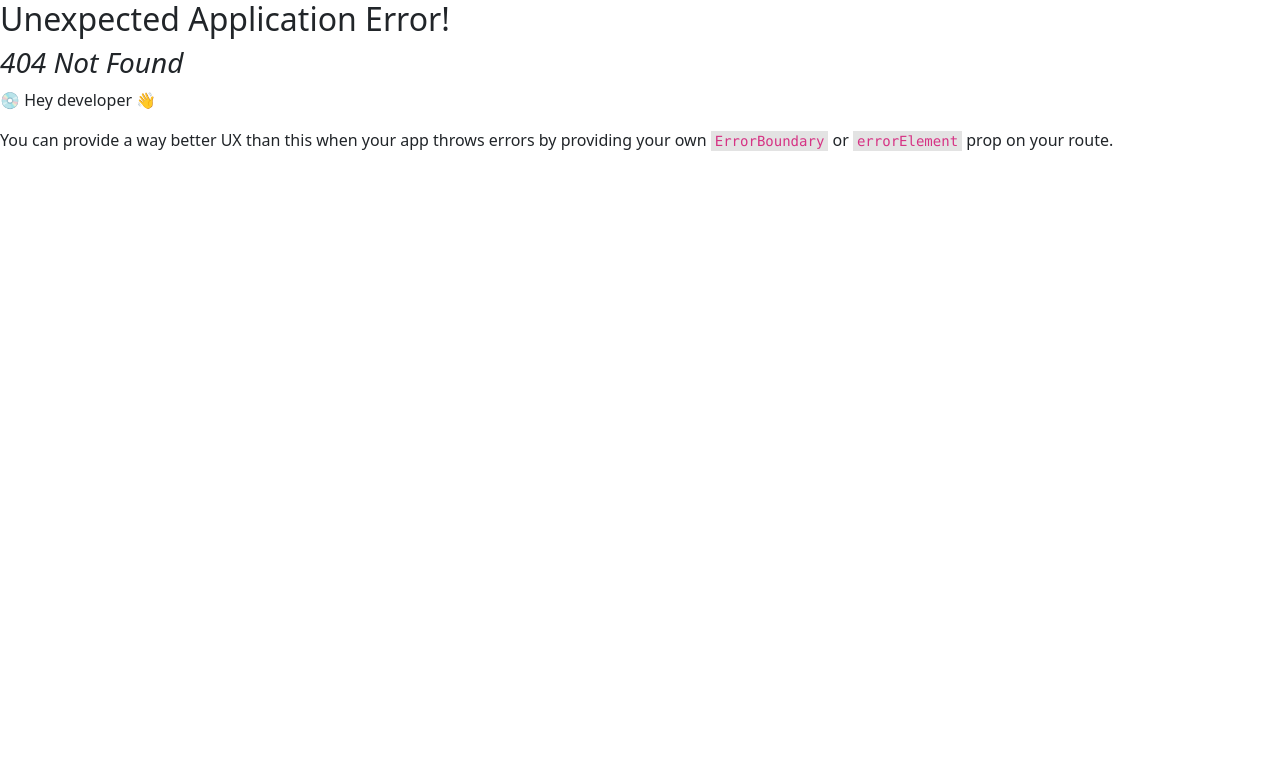
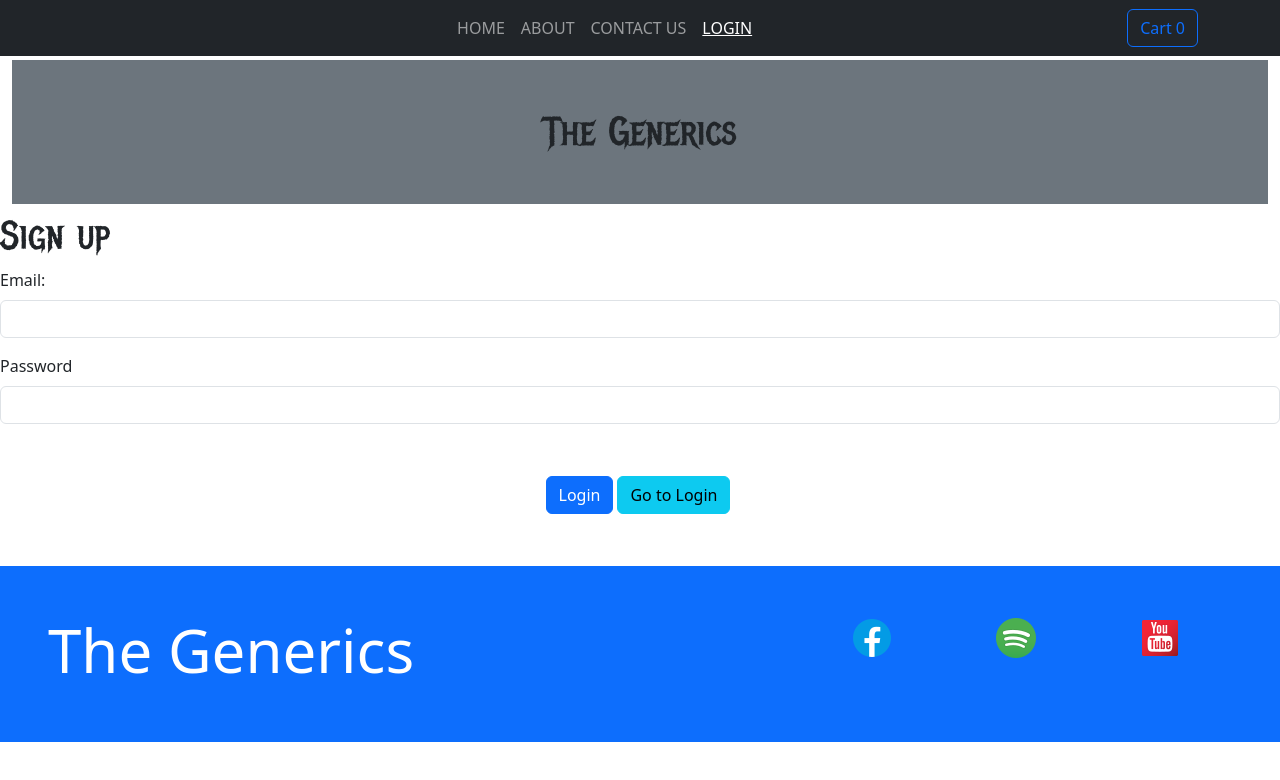
Before and after one commit to Sankaranarayanankm/Sharpner-Ecommerce, a React (Create React App) app: page /login in a window 1280 px wide. Before the commit this address had no page. Shown: the top 780 px of the page. Built offline with nearby package versions, Linux system fonts and the light colour scheme; the HTML template or start-up script is replaced by a standard one.

Commit message:
addded authentication

```diff
--- a/package.json
+++ b/package.json
@@ -13,7 +13,7 @@
     "react": "^18.3.1",
     "react-bootstrap": "^2.10.2",
     "react-dom": "^18.3.1",
-    "react-router-dom": "^6.23.1",
+    "react-router-dom": "^5.3.4",
     "react-scripts": "5.0.1",
     "web-vitals": "^2.1.4"
   },
--- a/src/App.js
+++ b/src/App.js
@@ -1,18 +1,34 @@
-import { RouterProvider, createBrowserRouter } from "react-router-dom";
+import { Route, Switch } from "react-router-dom";
 import CartPage from "./pages/CartPage";
 import AboutPage from "./pages/AboutPage";
 import HomePage from "./pages/HomePage";
 import ContactUS from "./pages/ContactUS";
+import LoginPage from "./pages/LoginPage";
 
-const router = createBrowserRouter([
-  { path: "/", element: <HomePage /> },
-  { path: "/about", element: <AboutPage /> },
-  { path: "/store", element: <CartPage /> },
-  { path: "/contact", element: <ContactUS /> },
-]);
 
 const App = () => {
-  return <RouterProvider router={router} />;
+  return (
+    <>
+      <Switch>
+        <Route exact path="/">
+          <HomePage />
+        </Route>
+        <Route path="/about">
+          <AboutPage />
+        </Route>
+        <Route path="/store">
+          <CartPage />
+        </Route>
+        <Route path="/contact">
+          <ContactUS />
+        </Route>
+        <Route path="/login" >
+          <LoginPage />
+        </Route>
+        <Route path="*">{/* add redirect here  */}</Route>
+      </Switch>
+    </>
+  );
 };
 
 export default App;
--- a/src/Components/Cart/CartOffCanvas.js
+++ b/src/Components/Cart/CartOffCanvas.js
@@ -56,7 +56,7 @@ const CartOffCanvas = (props) => {
                 <tr>
                   <td>
                     <div>
-                      <img style={{ width: "50px" }} src={item.imageUrl} />{" "}
+                      <img style={{ width: "50px" }} alt={item.title} src={item.imageUrl} />{" "}
                       {item.title}
                     </div>
                   </td>
--- a/src/Components/Header/Header.js
+++ b/src/Components/Header/Header.js
@@ -2,9 +2,12 @@ import React, { useContext } from "react";
 import { Nav, Navbar, Container, Button, Row, Col } from "react-bootstrap";
 import cartContext from "../../Context/cart-context";
 import { NavLink } from "react-router-dom";
+import { authContext } from "../../Context/AuthContextProvider";
 
 const Header = (props) => {
   const cartCtx = useContext(cartContext);
+  const authCtx = useContext(authContext);
+  console.log(authCtx);
   const { show } = props;
   const totalItems = cartCtx.items.reduce((curr, item) => {
     return curr + item.quantity;
@@ -14,19 +17,52 @@ const Header = (props) => {
       <Navbar bg="dark" data-bs-theme="dark">
         <Container>
           <Nav className="m-auto">
-            <NavLink to="/" className="nav-link ml-2">
+            <NavLink
+              exact
+              activeClassName="active"
+              to="/"
+              className="nav-link ml-2"
+            >
               HOME{" "}
             </NavLink>
-            <NavLink to="/store" className="nav-link ml-2">
-              STORE{" "}
-            </NavLink>
-            <NavLink to="/about" className="nav-link ml-2">
+            {authCtx.isLogin && (
+              <NavLink
+                to="/store"
+                activeClassName="active"
+                className="nav-link ml-2"
+              >
+                STORE{" "}
+              </NavLink>
+            )}
+            <NavLink
+              to="/about"
+              activeClassName="active"
+              className="nav-link ml-2"
+            >
               ABOUT
             </NavLink>
-            <NavLink to="/contact" className="nav-link ml-2">
+            <NavLink
+              to="/contact"
+              activeClassName="active"
+              className="nav-link ml-2"
+            >
               CONTACT US
             </NavLink>
+            {!authCtx.isLogin && (
+              <NavLink
+                to="/login"
+                activeClassName="active"
+                className="nav-link ml-2"
+              >
+                LOGIN
+              </NavLink>
+            )}
           </Nav>
+          {authCtx.isLogin && (
+            <Button className="m-1" variant="info" onClick={authCtx.logout}>
+              Logout
+            </Button>
+          )}
           <Button onClick={show} variant="outline-primary">
             Cart {totalItems}
           </Button>
@@ -37,7 +73,7 @@ const Header = (props) => {
           <Col className="text-center">
             <h1 className="mt-1 p-5  font-weight-bold bg-secondary">
               The Generics
-              {props.page == "home" && (
+              {props.page === "home" && (
                 <div>
                   <Button disabled variant="outline-info">
                     Get our Latest Album
--- a/src/Components/LayOut/Item.js
+++ b/src/Components/LayOut/Item.js
@@ -1,5 +1,5 @@
 import React, { useContext } from "react";
-import { Card, Button, Row, Col } from "react-bootstrap";
+import { Card, Button, Col } from "react-bootstrap";
 import "./Item.css";
 import cartContext from "../../Context/cart-context";
 
--- a/src/Components/LayOut/ItemList.js
+++ b/src/Components/LayOut/ItemList.js
@@ -1,5 +1,5 @@
 import React from "react";
-import { Button, Card, Container, Row } from "react-bootstrap";
+import { Container, Row } from "react-bootstrap";
 import Item from "./Item";
 const productsArr = [
   {
--- /dev/null
+++ b/src/Context/AuthContextProvider.js
@@ -0,0 +1,36 @@
+import { useState } from "react";
+import { createContext } from "react";
+
+export const authContext = createContext({
+  token: "",
+  isLogin: false,
+  login: () => {},
+  logout: () => {},
+});
+
+const AuthContextProvider = (props) => {
+  const storedToken=localStorage.getItem('token');
+  const [token, setToken] = useState(storedToken);
+  const userLoginstatus=!!token;
+  const loginHandler = (token) => {
+    setToken(token);
+    localStorage.setItem('token',token);
+  };
+  const logoutHandler = () => {
+    setToken("");
+    localStorage.removeItem('token');
+  };
+  const defaultValue = {
+    token: token,
+    isLogin: userLoginstatus,
+    login: loginHandler,
+    logout: logoutHandler,
+  };
+  return (
+    <authContext.Provider value={defaultValue}>
+      {props.children}
+    </authContext.Provider>
+  );
+};
+
+export default AuthContextProvider;
--- a/src/Context/CartProvider.js
+++ b/src/Context/CartProvider.js
@@ -6,10 +6,10 @@ const initalReducer = {
   cartItems: [],
 };
 const reducer = (state, action) => {
-  if (action.type == "ADD") {
+  if (action.type === "ADD") {
     console.log(action.item);
     let existingCartItemIndex = state.items.findIndex(
-      (item) => item.id == action.item.id
+      (item) => item.id === action.item.id
     );
     let existingCartItem = state.items[existingCartItemIndex];
     let updatedItems;
--- a/src/index.css
+++ b/src/index.css
@@ -4,3 +4,7 @@
  h1,title{
   font-family: Metal Mania;
 }
+
+.active{
+  text-decoration: underline;
+}
--- a/src/index.js
+++ b/src/index.js
@@ -1,11 +1,17 @@
 import React from "react";
 import ReactDOM from "react-dom/client";
 import App from "./App";
-import 'bootstrap/dist/css/bootstrap.min.css';
+import "bootstrap/dist/css/bootstrap.min.css";
 import "./index.css";
+import { BrowserRouter } from "react-router-dom";
+import AuthContextProvider from "./Context/AuthContextProvider";
 const root = ReactDOM.createRoot(document.getElementById("root"));
 root.render(
   <React.StrictMode>
-    <App />
+    <BrowserRouter>
+      <AuthContextProvider>
+        <App />
+      </AuthContextProvider>
+    </BrowserRouter>
   </React.StrictMode>
 );
--- /dev/null
+++ b/src/pages/LoginPage.js
@@ -0,0 +1,154 @@
+import React, { useState } from "react";
+import Header from "../Components/Header/Header";
+import Footer from "../Components/Footer/Footer";
+import { Form, Button, Alert } from "react-bootstrap";
+import {useHistory} from 'react-router-dom';
+import { useContext } from "react";
+import { authContext } from "../Context/AuthContextProvider";
+
+
+
+const LoginPage = () => {
+  const history=useHistory();
+  const authCtx=useContext(authContext);
+  const [isLogin, setIsLogin] = useState(false);
+  const [loading, setLoading] = useState(false);
+  const [error, setError] = useState("");
+  const [data, setData] = useState("");
+  const [state, setState] = useState({
+    email: "",
+    password: "",
+  });
+  const changeHandler = (event) => {
+    const { name, value } = event.target;
+    setState((prev) => {
+      return {
+        ...prev,
+        [name]: value,
+      };
+    });
+  };
+  const switchLoginHandler = () => {
+    setIsLogin((login) => !login);
+  };
+  const submitHandler = (event) => {
+    event.preventDefault();
+    if (isLogin) {
+      const loginHandler = async () => {
+        setLoading(true);
+        setError('');
+        try {
+          const response = await fetch(
+            "https://identitytoolkit.googleapis.com/v1/accounts:signInWithPassword?key=AIzaSyCEBJMrbbMUfwE61UR-q8YBvB9tTY5Cp44",
+            {
+              method: "POST",
+              headers: {
+                "Content-Type": "application/json",
+              },
+              body: JSON.stringify({
+                email: state.email,
+                password: state.password,
+                returnSecureToken: false,
+              }),
+            }
+          );
+          if (!response.ok) {
+            const errorData = await response.json();
+            throw new Error(
+              errorData.error.message || "Failed to Login to your account"
+            );
+          }
+          const resData = await response.json();
+          setData(resData);
+          authCtx.login(resData.idToken);
+
+          history.replace('/store');
+        } catch (error) {
+          setError(error || "Failed to login");
+        } finally {
+          setLoading(false);
+        }
+      };
+      loginHandler();
+
+
+    } else {
+      const signupHandler = async () => {
+        setLoading(true);
+        setError('');
+        try {
+          const response = await fetch(
+            "https://identitytoolkit.googleapis.com/v1/accounts:signUp?key=AIzaSyCEBJMrbbMUfwE61UR-q8YBvB9tTY5Cp44",
+            {
+              method: "POST",
+              headers: {
+                "Content-Type": "application/json",
+              },
+              body: JSON.stringify({
+                email: state.email,
+                password: state.password,
+                returnSecureToken: false,
+              }),
+            }
+          );
+          if (!response.ok) {
+            const errorData = await response.json();
+            setError(errorData.error.message || "Failed to sign-up");
+            throw new Error(errorData.error.message || "Failed to sign-up");
+          }
+          const resData = await response.json();
+          setData(resData);
+        } catch (error) {
+          console.log(error);
+        } finally {
+          setLoading(false);
+        }
+      };
+      signupHandler();
+    }
+  };
+
+  return (
+    <>
+      <Header />
+      <h1>{isLogin ? "Login" : "Sign up"}</h1>
+      {error && <Alert variant="danger">{error}</Alert>}
+      <Form onSubmit={submitHandler}>
+        <Form.Group controlId="email" className="mb-3">
+          <Form.Label>Email:</Form.Label>
+          <Form.Control
+            type="email"
+            value={state.email}
+            onChange={changeHandler}
+            name="email"
+          />
+        </Form.Group>
+        <Form.Group controlId="password" className="mb-5">
+          <Form.Label>Password</Form.Label>
+          <Form.Control
+            type="password"
+            name="password"
+            value={state.password}
+            onChange={changeHandler}
+          />
+        </Form.Group>
+        <div className="text-center mb-5">
+          <Button variant="primary" type="submit">
+           {!loading?"Login":"Sending Reqeust"}
+          </Button>
+          <Button
+            className="m-1"
+            variant="info"
+            type="button"
+            onClick={switchLoginHandler}
+          >
+            {isLogin ? "Create Account" : "Go to Login"}
+          </Button>
+        </div>
+      </Form>
+      <Footer />
+    </>
+  );
+};
+
+export default LoginPage;
```
Also changed, not shown: 1 other file (tests, documents, lock files or other folders).
